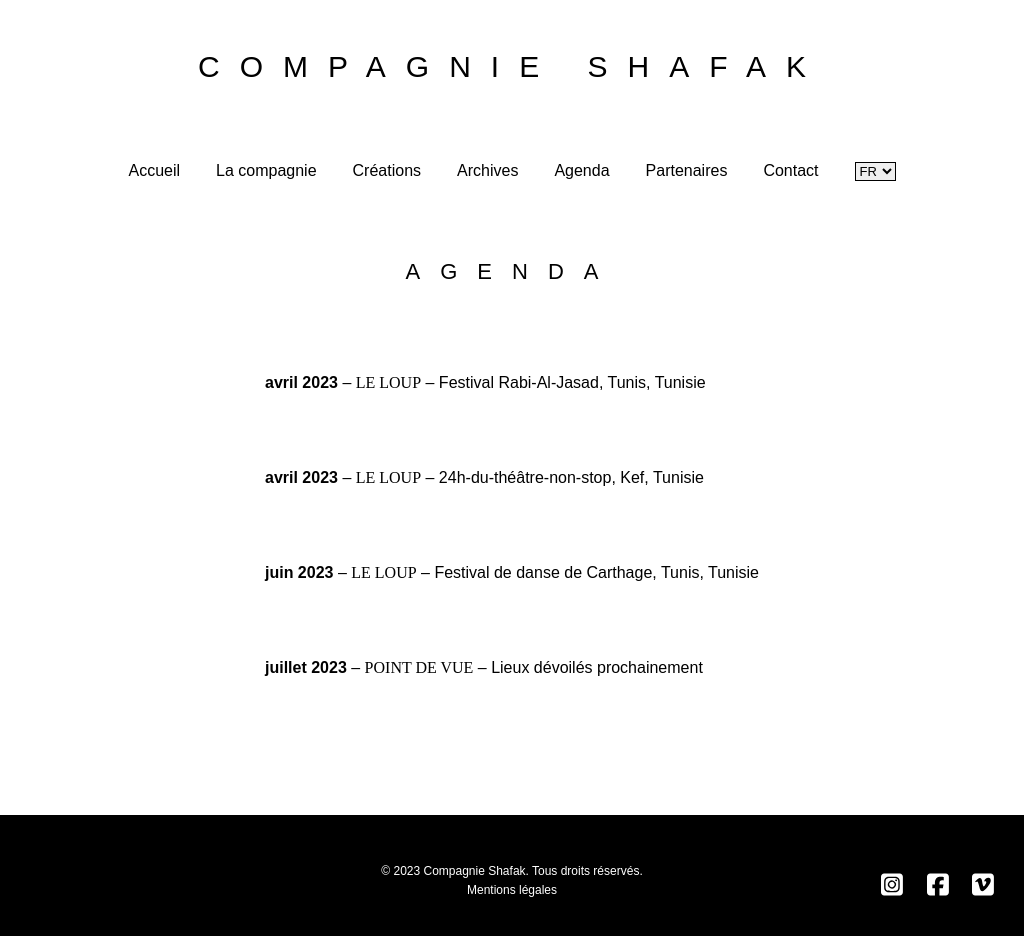
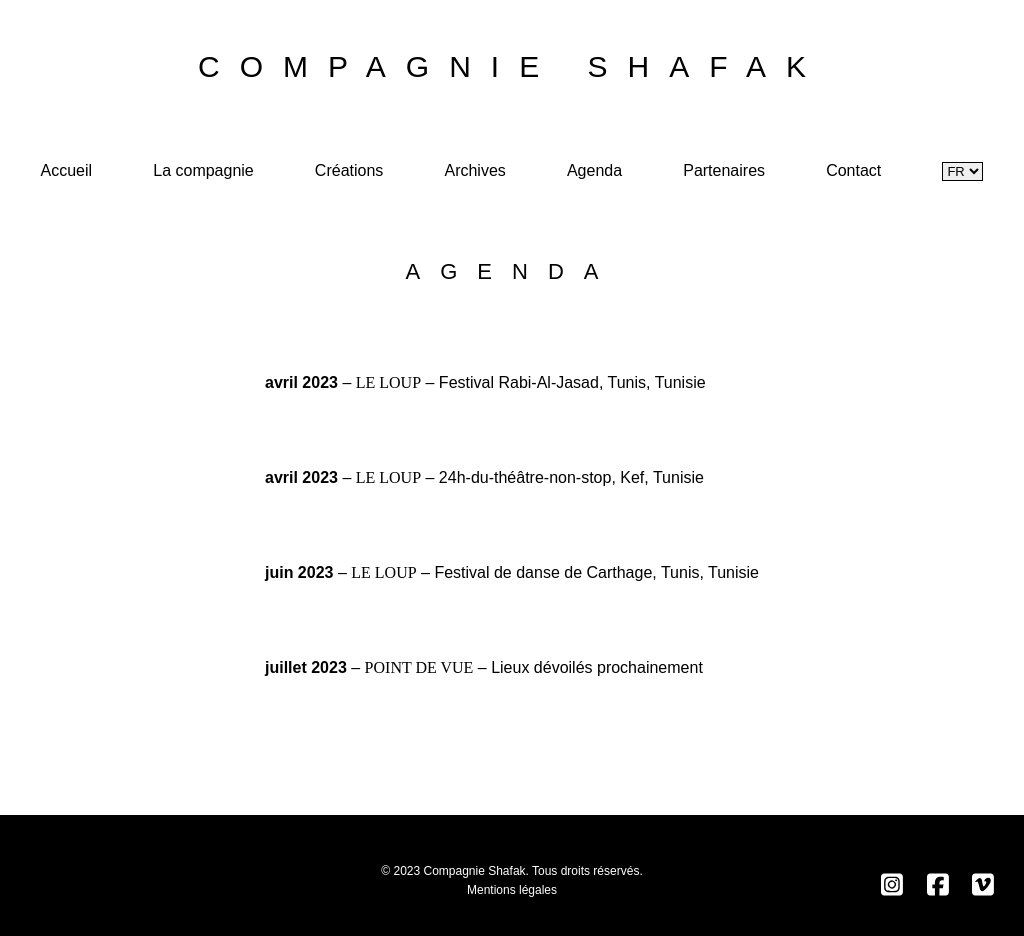
Before and after one commit to MarianneB08/Shafak-Project, a React (Create React App) app in the folder frontend/: page /agenda in a window 1024 px wide. Shown: the top 936 px of the page. Built offline with nearby package versions, Linux system fonts and the light colour scheme.

Commit message:
Ajustements sur les dimensions du composant Header.js après ajout de la page Archives dans la navbar

```diff
--- a/frontend/src/Components/Header_ltr.module.scss
+++ b/frontend/src/Components/Header_ltr.module.scss
@@ -35,13 +35,15 @@
     padding: 1rem;
     color: globals.$color-2;
     .navbarLinks {
+      width: 100%;
       display: flex;
+      justify-content: space-around;
       .navbarItem {
         padding: 0 0.3rem;
-        font-size: 1.8rem;
+        font-size: 1.7rem;
         font-weight: 300;
-        margin-right: 4rem;
-        margin-left: 4rem;
+        // margin-right: 3rem;
+        // margin-left: 3rem;
         position: relative;
         a {
           color: black;
@@ -76,21 +78,6 @@
   }
 }
 
-// INTERMEDIATE QUERIES //
-
-@media screen and (min-width: 1025px) and (max-width: 1140px) {
-  .container {
-    .navbar {
-      .navbarLinks {
-        .navbarItem {
-          margin-right: 3rem;
-          margin-left: 3rem;
-        }
-      }
-    }
-  }
-}
-
 // SMALL SCREENS, LAPTOPS //
 
 @media screen and (min-width: 769px) and (max-width: 1024px) {
@@ -104,8 +91,8 @@
         .navbarItem {
           padding: 0 0.3rem;
           font-size: 1.6rem;
-          margin-right: 1.5rem;
-          margin-left: 1.5rem;
+          margin-right: 1rem;
+          margin-left: 1rem;
         }
       }
     }
@@ -125,8 +112,6 @@
         .navbarItem {
           padding: 0 0.3rem;
           font-size: 1.3rem;
-          margin-right: 0.5rem;
-          margin-left: 0.5rem;
         }
       }
     }
@@ -135,7 +120,7 @@
 
 // MOBILE DEVICES //
 
-@media screen and (max-width: 530px) {
+@media screen and (max-width: 600px) {
   .container {
     h1 {
       margin-top: 5rem;
```
